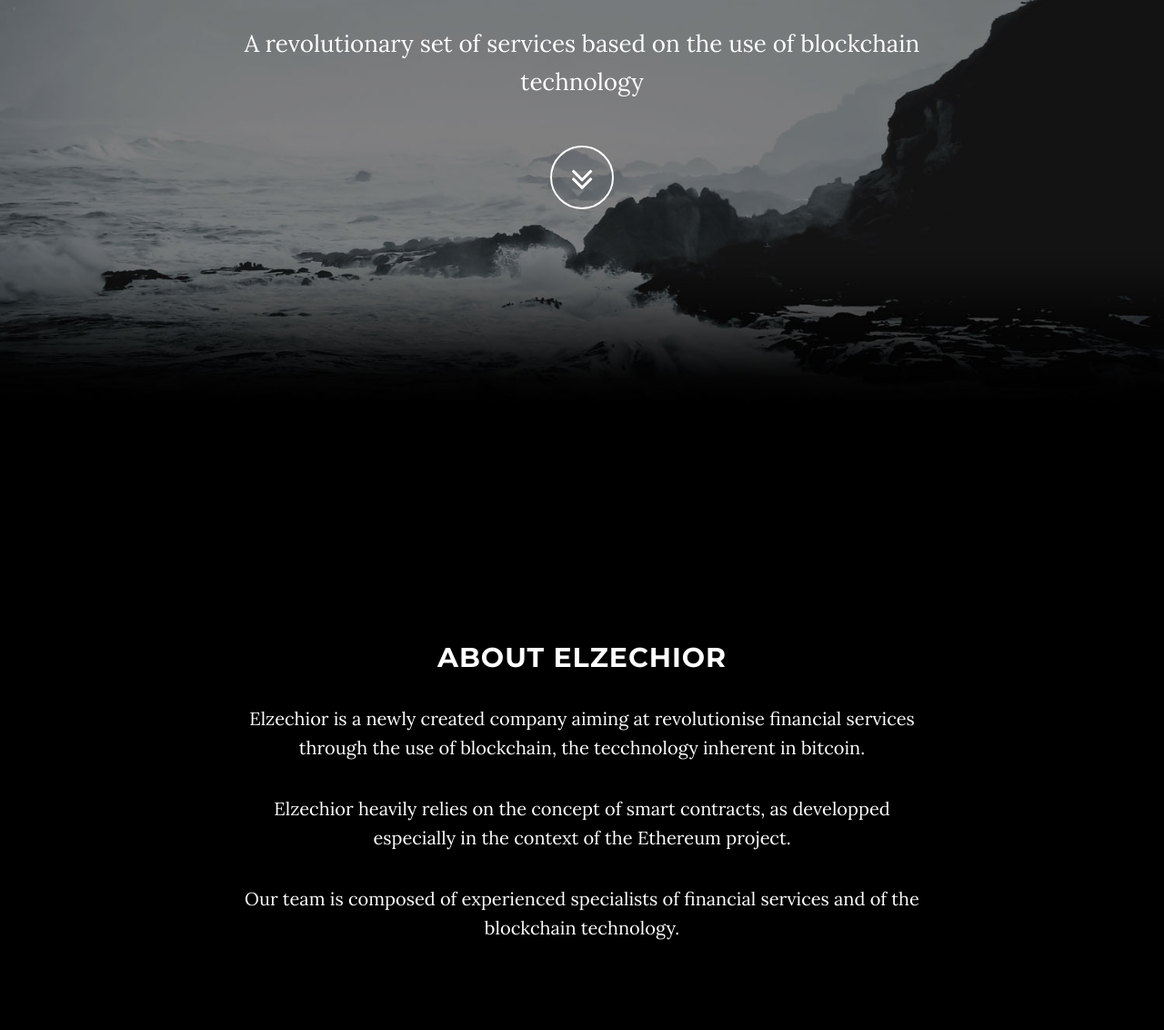
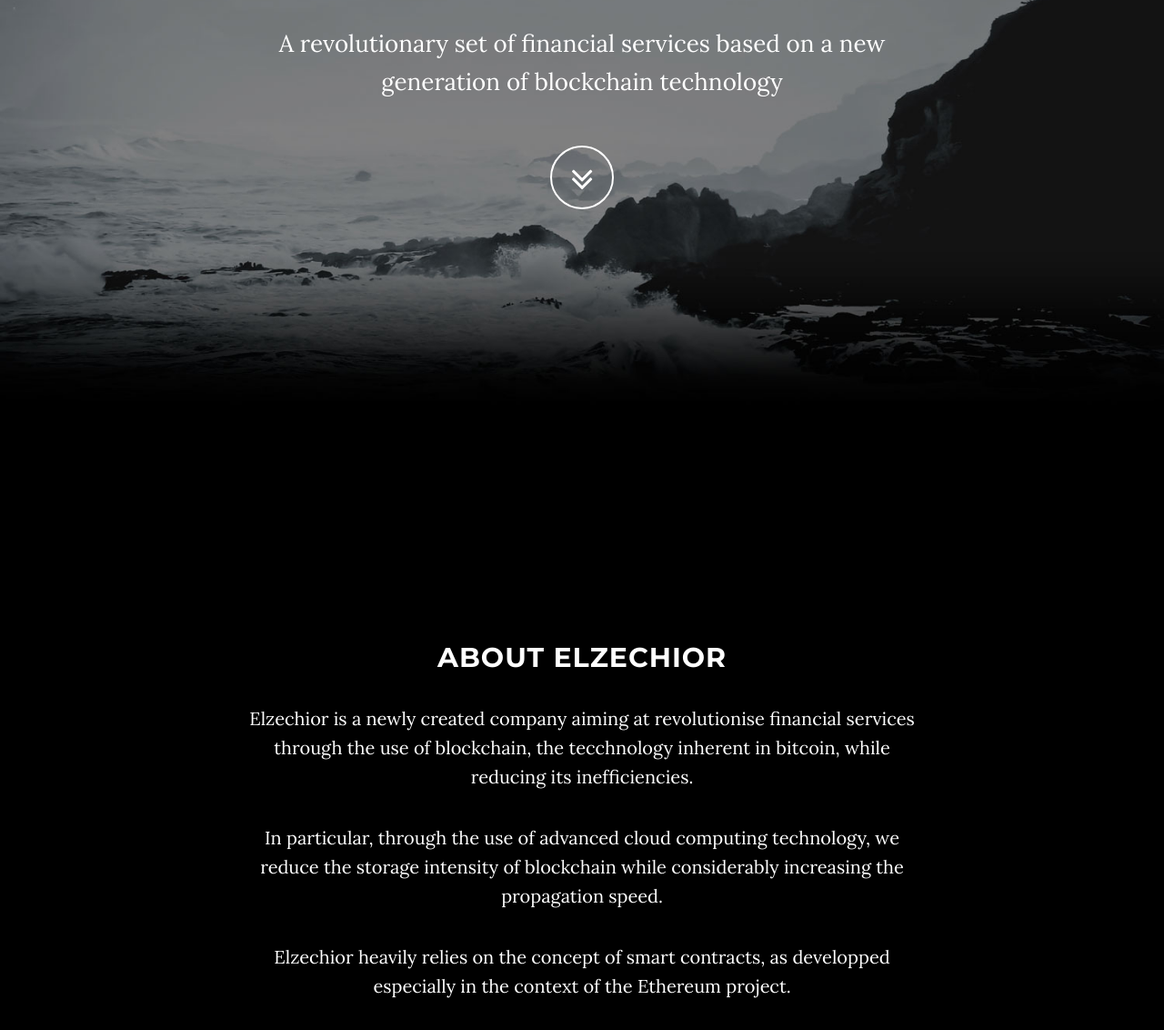
Before and after one commit to Guillaume853/elzechior-lp, a website: page index.html in a window 1280 px wide. Shown: the part 344-1476 px from the top of the page at 91% size. Drawn offline with nearby package versions, Linux system fonts and the light colour scheme; some packages are replaced by stand-ins of ours.

Commit message:
inclusion of cloud concept

```diff
--- a/index.html
+++ b/index.html
@@ -75,7 +75,7 @@
                 <div class="row">
                     <div class="col-md-8 col-md-offset-2">
                         <h1 class="brand-heading">Elzechior</h1>
-                        <p class="intro-text">A revolutionary set of services based on the use of blockchain technology</p>
+                        <p class="intro-text">A revolutionary set of financial services based on a new generation of blockchain technology</p>
                         <a href="#about" class="btn btn-circle page-scroll">
                             <i class="fa fa-angle-double-down animated"></i>
                         </a>
@@ -90,7 +90,8 @@
         <div class="row">
             <div class="col-lg-8 col-lg-offset-2">
                 <h2>About Elzechior</h2>
-                <p>Elzechior is a newly created company aiming at revolutionise financial services through the use of blockchain, the tecchnology inherent in bitcoin.</p>
+                <p>Elzechior is a newly created company aiming at revolutionise financial services through the use of blockchain, the tecchnology inherent in bitcoin, while reducing its inefficiencies.</p>
+                <p>In particular, through the use of advanced cloud computing technology, we reduce the storage intensity of blockchain while considerably increasing the propagation speed.</p>
                 <p>Elzechior heavily relies on the concept of smart contracts, as developped especially in the context of the Ethereum project.</p>
                 <p>Our team is composed of experienced specialists of financial services and of the blockchain technology.</p>
             </div>
@@ -156,7 +157,7 @@
     <script type="text/javascript" src="https://maps.googleapis.com/maps/api/js?key=AIzaSyCRngKslUGJTlibkQ3FkfTxj3Xss1UlZDA&sensor=false"></script>
 
     <!-- Theme JavaScript -->
-    <script src="js/grayscale.min.js"></script>
+    <script src="js/grayscale.js"></script>
 
 </body>
 
```
Also changed, not shown: js/grayscale.min.js (deleted, +0 -6 lines).
